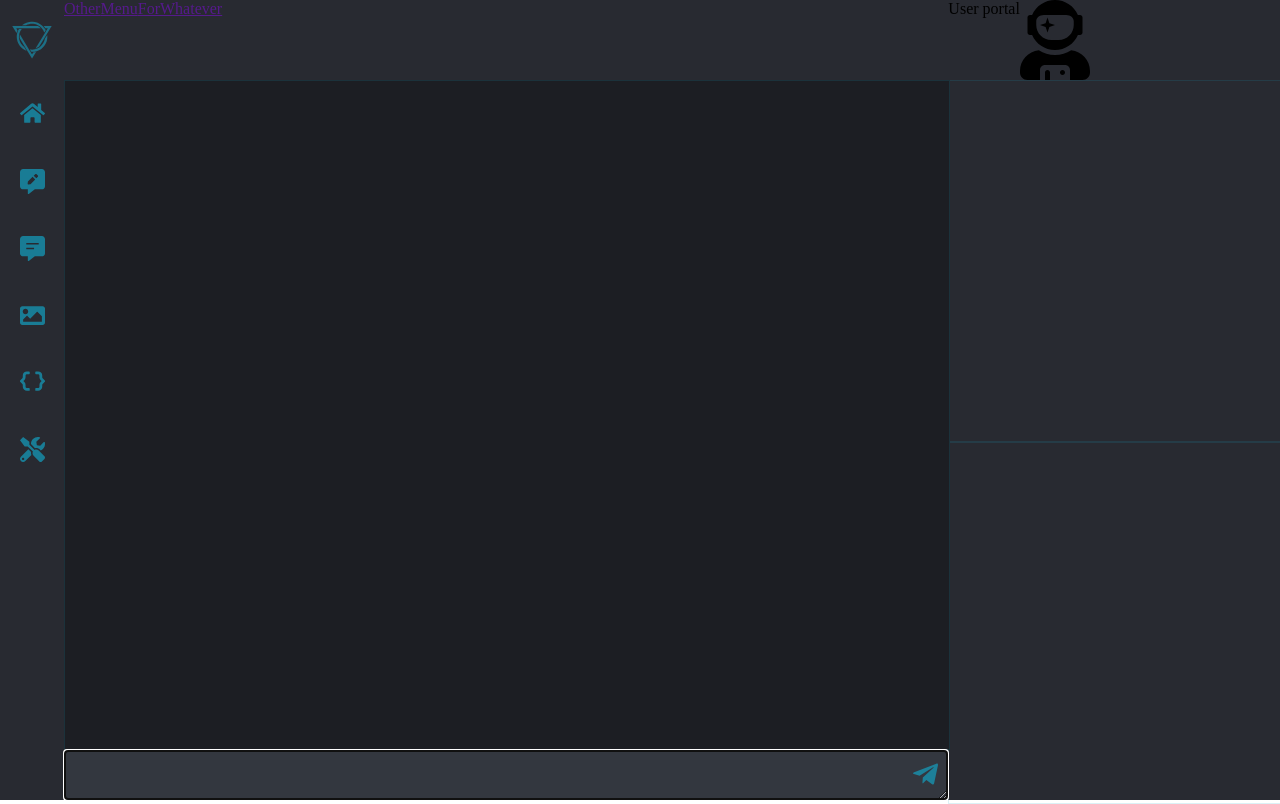
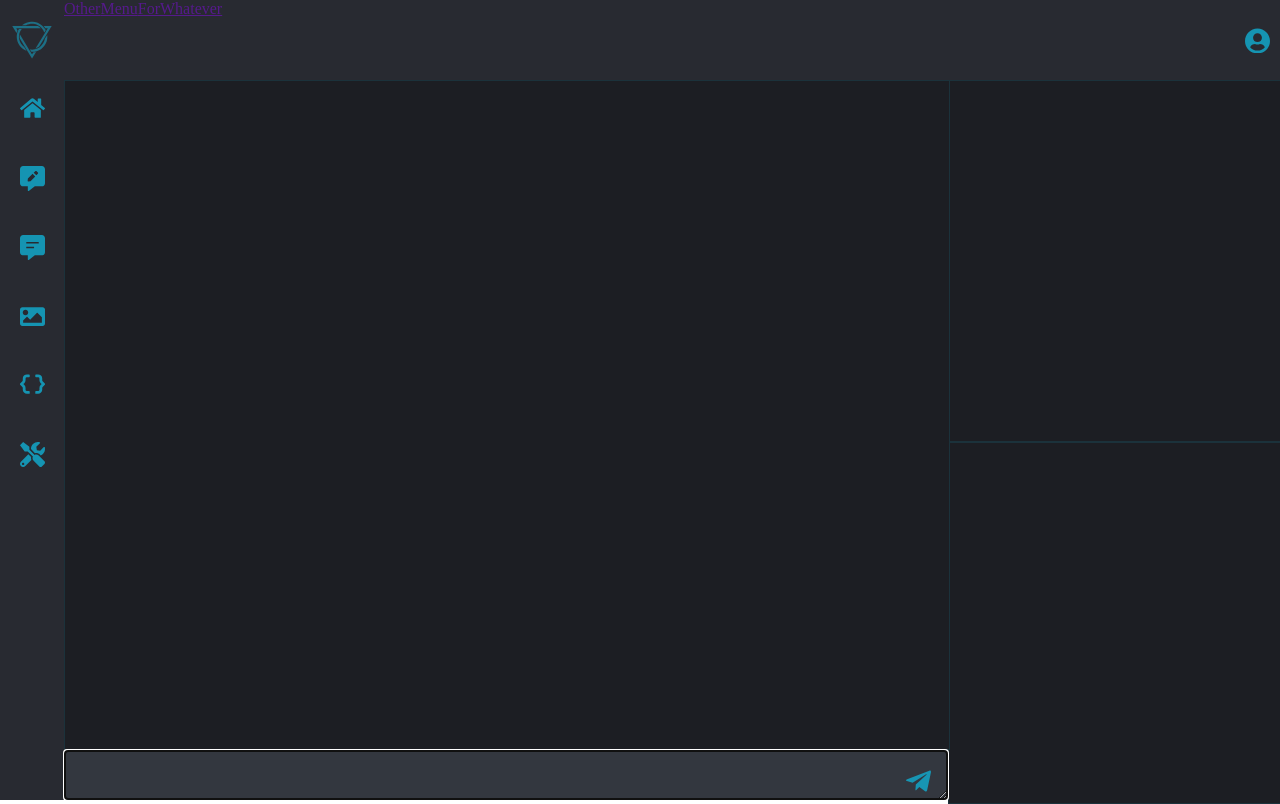
Before and after one commit to adam-fraga/aeris, a React (Vite) app: page / in a window 1280 px wide. Built offline with nearby package versions, Linux system fonts and the light colour scheme.

Commit message:
Hover effect on Svg & set cursor to pointer to them

```diff
--- a/src/assets/images/svg/Svg.css
+++ b/src/assets/images/svg/Svg.css
@@ -2,11 +2,44 @@
   width: 25px;
   height: 25px;
   fill: #14a0c0;
-  opacity: 0.7;
+  opacity: 0.9;
+  padding: 7px;
 }
 
-#svgSend {
+.svgUserPortal:hover {
+  cursor: pointer;
+}
+
+.svgGlobal:hover {
+  cursor: pointer;
+  fill: #282a31;
+  stroke: #14a0c0;
+  background-color: #14a0c0;
+  border: 0.5px solid #14a0c0;
+  border-radius: 5px;
+  transition: 0.5s ease-in-out;
+  box-shadow: 3px 3px 3px black;
+}
+
+.svgSend {
   position: absolute;
   right: 10px;
   top: 20%;
+  width: 25px;
+  height: 25px;
+  fill: #14a0c0;
+  opacity: 0.9;
+  padding: 7px;
 }
+
+.svgSend:hover {
+  cursor: pointer;
+}
+
+.svgUserPortal {
+  width: 25px;
+  height: 25px;
+  margin-block: auto;
+  fill: #14a0c0;
+  opacity: 0.9;
+}
--- a/src/assets/images/svg/SvgSend.tsx
+++ b/src/assets/images/svg/SvgSend.tsx
@@ -2,7 +2,7 @@ import React from "react";
 
 export const SvgSend = () => {
   return (
-    <div id='svgSend' className='svgGlobal'>
+    <div className='svgSend'>
       <svg xmlns='http://www.w3.org/2000/svg' viewBox='0 0 448 512'>
         <path d='M446.7 98.6l-67.6 318.8c-5.1 22.5-18.4 28.1-37.3 17.5l-103-75.9-49.7 47.8c-5.5 5.5-10.1 10.1-20.7 10.1l7.4-104.9 190.9-172.5c8.3-7.4-1.8-11.5-12.9-4.1L117.8 284 16.2 252.2c-22.1-6.9-22.5-22.1 4.6-32.7L418.2 66.4c18.4-6.9 34.5 4.1 28.5 32.2z' />
       </svg>
--- a/src/assets/images/svg/SvgUser.tsx
+++ b/src/assets/images/svg/SvgUser.tsx
@@ -2,8 +2,10 @@ import React from "react";
 
 export const SvgUser = () => {
   return (
-    <svg xmlns='http://www.w3.org/2000/svg' viewBox='0 0 448 512'>
-      <path d='M64 224h13.5c24.7 56.5 80.9 96 146.5 96s121.8-39.5 146.5-96H384c8.8 0 16-7.2 16-16v-96c0-8.8-7.2-16-16-16h-13.5C345.8 39.5 289.6 0 224 0S102.2 39.5 77.5 96H64c-8.8 0-16 7.2-16 16v96c0 8.8 7.2 16 16 16zm40-88c0-22.1 21.5-40 48-40h144c26.5 0 48 17.9 48 40v24c0 53-43 96-96 96h-48c-53 0-96-43-96-96v-24zm72 72l12-36 36-12-36-12-12-36-12 36-36 12 36 12 12 36zm151.6 113.4C297.7 340.7 262.2 352 224 352s-73.7-11.3-103.6-30.6C52.9 328.5 0 385 0 454.4v9.6c0 26.5 21.5 48 48 48h80v-64c0-17.7 14.3-32 32-32h128c17.7 0 32 14.3 32 32v64h80c26.5 0 48-21.5 48-48v-9.6c0-69.4-52.9-125.9-120.4-133zM272 448c-8.8 0-16 7.2-16 16s7.2 16 16 16 16-7.2 16-16-7.2-16-16-16zm-96 0c-8.8 0-16 7.2-16 16v48h32v-48c0-8.8-7.2-16-16-16z' />
-    </svg>
+    <div className='svgUserPortal'>
+      <svg xmlns='http://www.w3.org/2000/svg' viewBox='0 0 496 512'>
+        <path d='M248 8C111 8 0 119 0 256s111 248 248 248 248-111 248-248S385 8 248 8zm0 96c48.6 0 88 39.4 88 88s-39.4 88-88 88-88-39.4-88-88 39.4-88 88-88zm0 344c-58.7 0-111.3-26.6-146.5-68.2 18.8-35.4 55.6-59.8 98.5-59.8 2.4 0 4.8.4 7.1 1.1 13 4.2 26.6 6.9 40.9 6.9 14.3 0 28-2.7 40.9-6.9 2.3-.7 4.7-1.1 7.1-1.1 42.9 0 79.7 24.4 98.5 59.8C359.3 421.4 306.7 448 248 448z' />
+      </svg>
+    </div>
   );
 };
--- a/src/components/menus/UserPortal.css
+++ b/src/components/menus/UserPortal.css
@@ -1,5 +1,8 @@
 #userPortal {
+  position: relative;
   width: 30%;
   display: flex;
+  justify-content: end;
+  padding: 10px;
   background-color: #282a31;
 }
--- a/src/components/menus/UserPortal.tsx
+++ b/src/components/menus/UserPortal.tsx
@@ -5,7 +5,6 @@ import "./UserPortal.css";
 export const UserPortal = (props: {}) => {
   return (
     <div id='userPortal'>
-      User portal
       <SvgUser />
     </div>
   );
--- a/src/components/settings/Settings.css
+++ b/src/components/settings/Settings.css
@@ -2,4 +2,5 @@
   width: 100%;
   height: 50%;
   border: 1px solid rgba(20, 160, 192, 0.15);
+  background-color: #1c1e23;
 }
```
